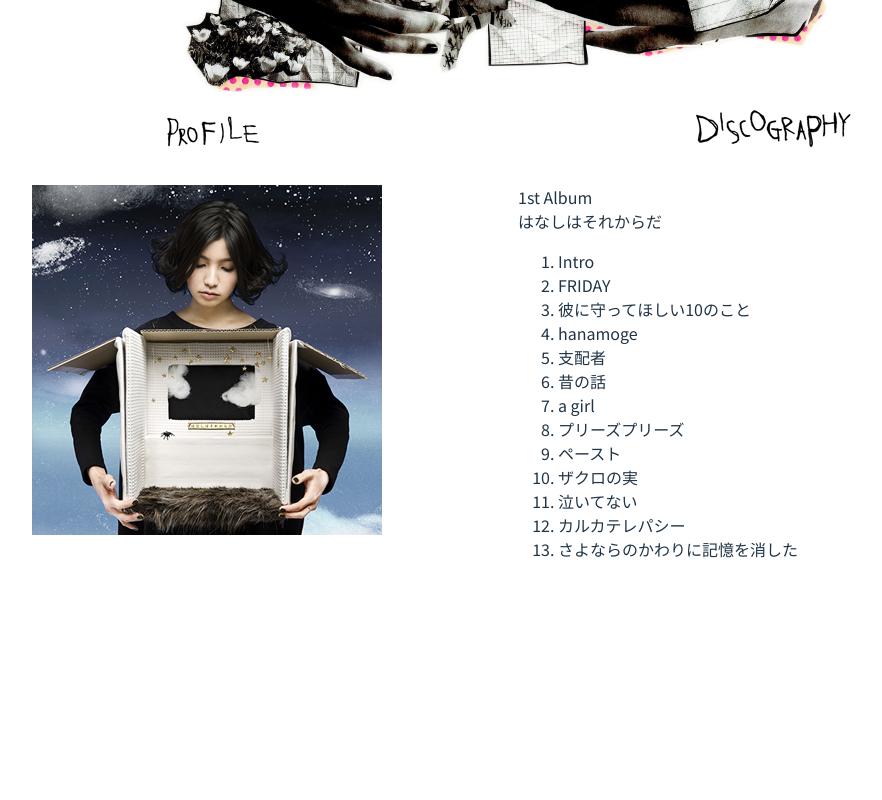
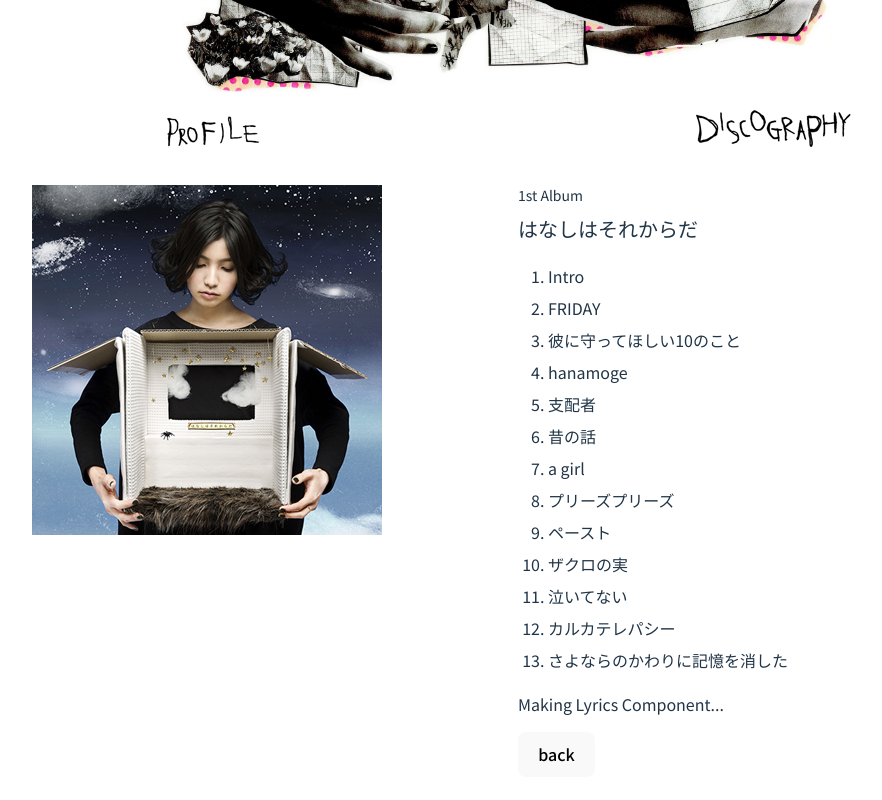
Before and after one commit to gail5135/MyUnofficialFansite, a React (Vite) app: page /discography/detail/album/gzca-5271 in a window 1280 px wide. Shown: the part 352-1152 px from the top of the page, without its empty margins (132-1014 px from the left). Before the commit the page ends 979 px from the top, so only its background shows below. Built offline with nearby package versions, Linux system fonts and the light colour scheme.

Commit message:
feat: 앨범 상세 정보에서 트랙 누를 시 가사 컴포넌트로 전환되도록 개발

```diff
--- a/package.json
+++ b/package.json
@@ -11,6 +11,7 @@
   },
   "dependencies": {
     "@reduxjs/toolkit": "^1.9.7",
+    "classnames": "^2.3.2",
     "react": "^18.2.0",
     "react-dom": "^18.2.0",
     "react-redux": "^8.1.3",
--- a/src/constants/albumInfos.tsx
+++ b/src/constants/albumInfos.tsx
@@ -86,7 +86,7 @@ export const AlbumInfos: Array<AlbumInfoType> = [
 		discTitle: undefined,
 		trackList: [
 			"heartbreaker",
-			"WHAT’ｓ",
+			"WHAT’s",
 			"まぜるなきけん",
 			"Black Cherry In The Dirty Forest",
 			"Stranger",
@@ -175,7 +175,6 @@ export function getAlbumInfo(albumCode: string): AlbumInfoType | null {
 		const element: AlbumInfoType = AlbumInfos[idx];
 
 		if (element.code.includes(albumCode)) {
-			console.log(element);
 			return element;
 		}
 	}
--- a/src/pages/AlbumDetail/AlbumDetail.tsx
+++ b/src/pages/AlbumDetail/AlbumDetail.tsx
@@ -2,7 +2,8 @@ import "./album-detail.scss";
 import { useParams } from "react-router-dom";
 import { getImgSrcByAlbumCode } from "../../constants/albumCodes";
 import { AlbumInfoType, getAlbumInfo } from "../../constants/albumInfos";
-import { ReactElement, useCallback } from "react";
+import { ReactElement, useState } from "react";
+import classNames from "classnames";
 
 function Album() {
 	const params = useParams();
@@ -13,37 +14,83 @@ function Album() {
 	const albumArtImgSrc = getImgSrcByAlbumCode(albumType, albumCode);
 	const albumInfo: AlbumInfoType | null = getAlbumInfo(albumCode);
 
-	const renderInfos = useCallback((albumInfo: AlbumInfoType | null): ReactElement => {
+	const [viewLyrics, setViewLyrics] = useState(false);
+
+	const onViewLyrics = (event) => {
+		setViewLyrics(event.target.innerText);
+	};
+
+	const offViewLyrics = () => {
+		setViewLyrics(false);
+	};
+
+	const renderInfos = (albumInfo: AlbumInfoType | null): ReactElement => {
 		if (albumInfo === null) {
 			return <></>;
 		}
 
 		return (
-			<div className="album-detail-right infos">
+			<div className={classNames("infos", { "off-view-lyrics": Boolean(viewLyrics) })}>
 				<div className="division">{albumInfo.division}</div>
 				{albumInfo.discNum === 1 ? (
-					<div className="title">{albumInfo.title}</div>
+					<>
+						<div className="title">{albumInfo.title}</div>
+						<ol className="tracklist">
+							{albumInfo.trackList.map((track) => {
+								const trackStr: string = track as string;
+
+								return (
+									<li className="track">
+										<span onClick={onViewLyrics} key={trackStr}>
+											{track}
+										</span>
+									</li>
+								);
+							})}
+						</ol>
+					</>
 				) : (
-					albumInfo.discTitle?.map((title) => {
-						return <div className="title">{title}</div>;
+					albumInfo.discTitle?.map((title, idx) => {
+						const trackList: string[] = albumInfo.trackList[idx] as string[];
+
+						return (
+							<>
+								<div className="title" key={title}>
+									{`${idx + 1}. ${title}`}
+								</div>
+								<ol className="tracklist">
+									{trackList.map((track) => {
+										return (
+											<li className="track">
+												<span onClick={onViewLyrics} key={track}>
+													{track}
+												</span>
+											</li>
+										);
+									})}
+								</ol>
+							</>
+						);
 					})
 				)}
-
-				<ol>
-					{albumInfo.trackList.map((track) => {
-						return <li className="track">{track}</li>;
-					})}
-				</ol>
 			</div>
 		);
-	}, []);
+	};
 
 	return (
 		<section className={`album-detail ${albumType}`}>
 			<div className="album-detail-left">
 				<img src={albumArtImgSrc} alt="albumArtImgSrc" />
 			</div>
-			<div className="album-detail-right">{renderInfos(albumInfo)}</div>
+			<div className="album-detail-right">
+				{renderInfos(albumInfo)}
+				<div className={classNames("lyrics", { "on-view-lyrics": viewLyrics })}>
+					<p>Making Lyrics Component...</p>
+					<button type="button" onClick={offViewLyrics}>
+						back
+					</button>
+				</div>
+			</div>
 		</section>
 	);
 }
--- a/src/pages/AlbumDetail/album-detail.scss
+++ b/src/pages/AlbumDetail/album-detail.scss
@@ -5,12 +5,44 @@
 	column-gap: 20px;
 	width: 100%;
 	margin-top: 30px;
-	margin-bottom: 50px;
+	margin-bottom: 30px;
 
 	.album-detail-left {
 	}
 
 	.album-detail-right {
 		text-align: left;
+
+		.infos {
+			&.off-view-lyrics {
+				display: none;
+			}
+
+			.division {
+				font-size: 14px;
+				margin-bottom: 8px;
+			}
+
+			.title {
+				font-weight: bold;
+				font-size: 20px;
+			}
+
+			.tracklist {
+				padding-inline-start: 30px;
+				.track {
+					line-height: 32px;
+					span {
+						cursor: pointer;
+					}
+				}
+			}
+		}
+
+		.lyrics {
+			&.on-view-lyrics {
+				display: block;
+			}
+		}
 	}
 }
```
Also changed, not shown: 1 other file (tests, documents, lock files or other folders).
